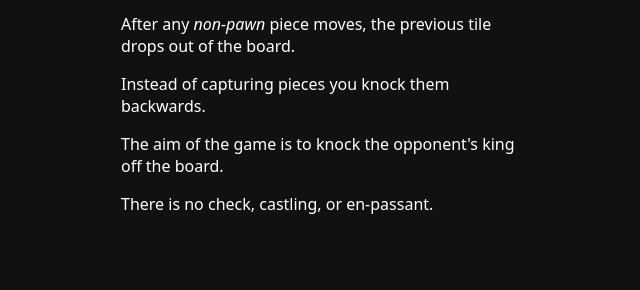
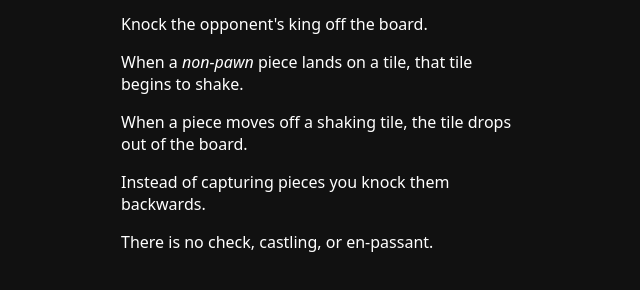
Before and after one commit to danprince/dropchess, a website with bundled scripts: page index.html in a window 1280 px wide. Shown: the part 582-872 px from the top of the page, without its empty margins (319-959 px from the left). Before the commit the page ends 837 px from the top, so only its background shows below. Built offline with nearby package versions, Linux system fonts and the light colour scheme.

Commit message:
update rules/description

```diff
--- a/index.html
+++ b/index.html
@@ -36,12 +36,15 @@
     </div>
     <div class="info">
       <h1>Dropchess</h1>
+      <p>Knock the opponent's king off the board.</p>
       <p>
-        After any <em>non-pawn</em> piece moves, the previous tile drops out of
-        the board.
+        When a <em>non-pawn</em> piece lands on a tile, that tile begins to
+        shake.
+      </p>
+      <p>
+        When a piece moves off a shaking tile, the tile drops out of the board.
       </p>
       <p>Instead of capturing pieces you knock them backwards.</p>
-      <p>The aim of the game is to knock the opponent's king off the board.</p>
       <p>There is no check, castling, or en-passant.</p>
     </div>
   </body>
```
